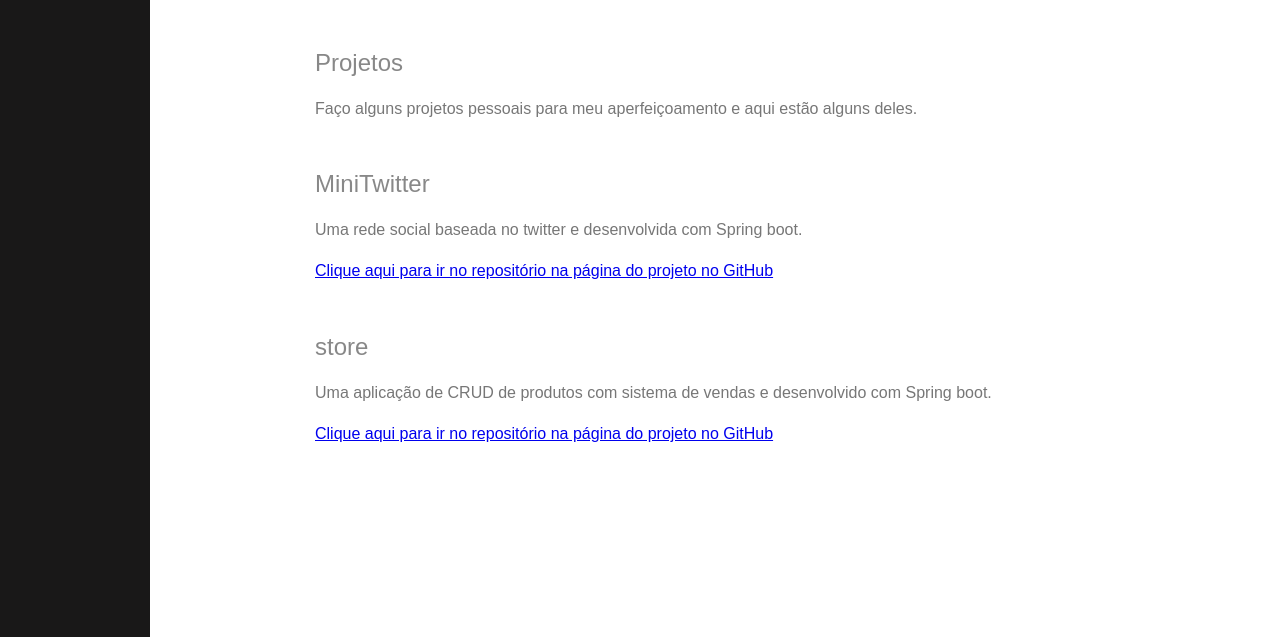
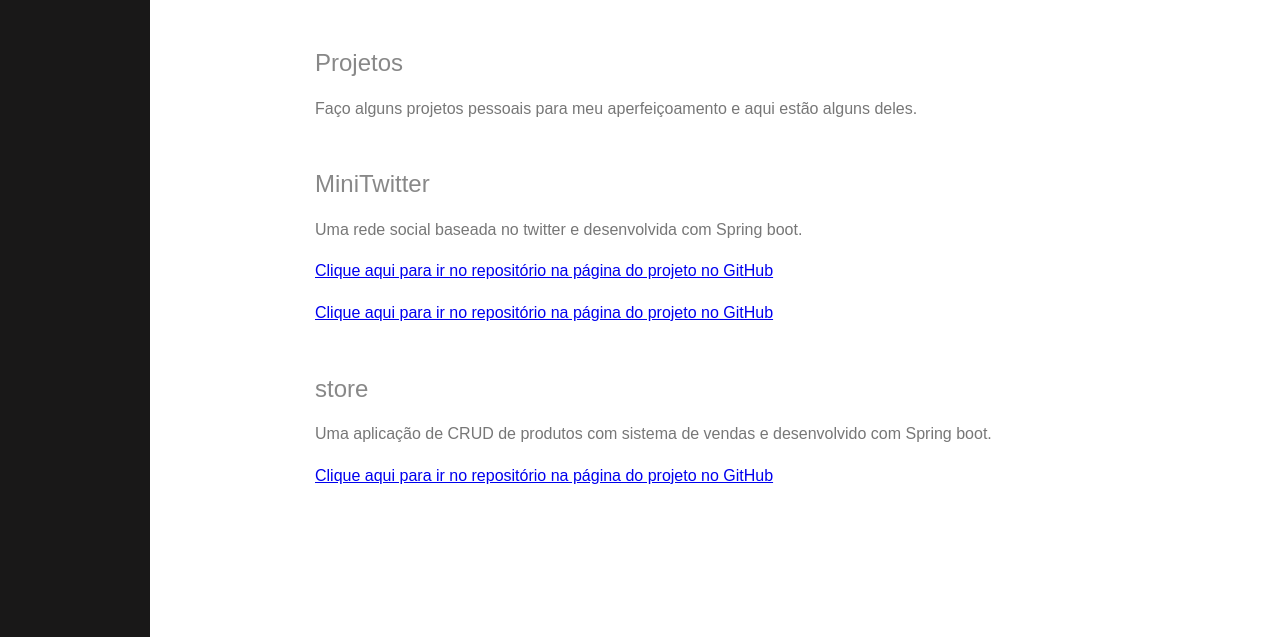
Before and after one commit to ArthurJordao/ArthurJordao.github.io, a plain HTML site: page projects.html in a window 1280 px wide. Shown: the part 163-800 px from the top of the page. Drawn offline with Linux system fonts and the light colour scheme.

Commit message:
add link to the project MiniTwitter

```diff
--- a/projects.html
+++ b/projects.html
@@ -50,6 +50,8 @@
             </p>
             <p><a href="https://github.com/ArthurJordao/minitwitter">Clique aqui para ir no repositório na
             página do projeto no GitHub</a></p>
+            <p><a href="https://ArthurJordao.github.io/minitwitter">Clique aqui para ir no repositório na
+            página do projeto no GitHub</a></p>
 
             <h2 class="content-subhead">store</h2>
             <p>
```
